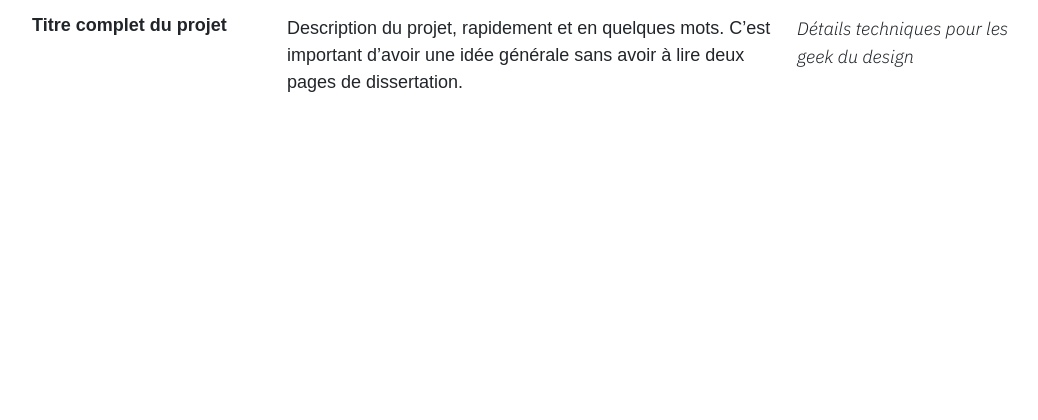
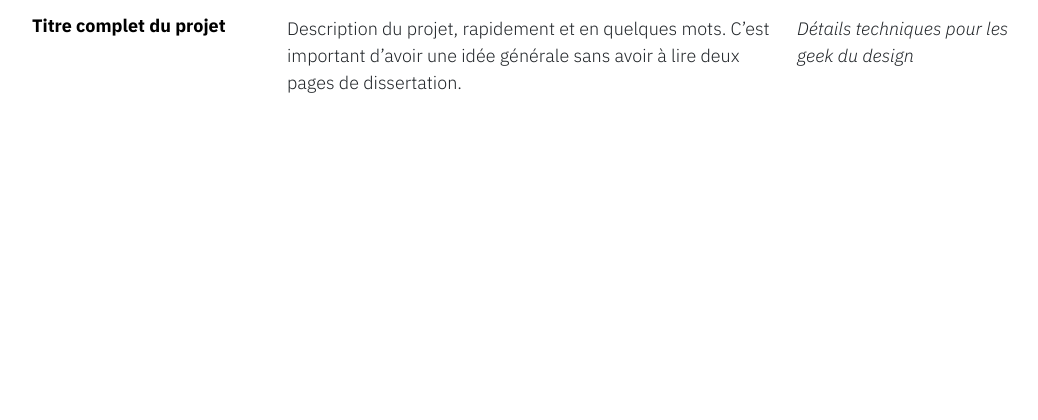
Before and after one commit to adria-sr/my-website, a PHP site: page /index_old.html in a window 1280 px wide. Shown: the part 1260-1680 px from the top of the page, without its empty margins (110-1148 px from the left). Run offline with PHP 8.4, Linux system fonts and the light colour scheme.

Commit message:
Add font and test img

```diff
--- a/css/global.css
+++ b/css/global.css
@@ -10,9 +10,10 @@
 }
 
 h1, h2 {
-  font-family: sans-serif;
+  font-family: 'IBM Plex Sans', sans-serif;
   font-size: 18px;
   font-weight: 800;
+  color: black;
 }
 
 h2 {}
@@ -22,7 +23,7 @@ h3 {}
 h4 {}
 
 p {
-  font-family: sans-serif;
+  font-family: 'IBM Plex Sans', sans-serif;
   font-style: normal;
   font-size: 18px;
   font-weight: 300;
--- a/index.html
+++ b/index.html
@@ -86,7 +86,7 @@
     </div>
 
     <div class="container-fluid p-4">
-      <div class="bg-image thumbnail" style="background-image: url(img/thumbnail-tee.jpg);">
+      <div class="bg-image thumbnail" style="background-image: url(img/flcarte1.jpg);">
       </div>
       <div class="row">
         <div class="col-4">
@@ -102,7 +102,7 @@
     </div>
 
     <div class="container-fluid p-4">
-      <div class="bg-image thumbnail" style="background-image: url(img/thumbnail-tee.jpg);">
+      <div class="bg-image thumbnail" style="background-image: url(img/mer.jpg);">
       </div>
       <div class="row">
         <div class="col-4">
```
